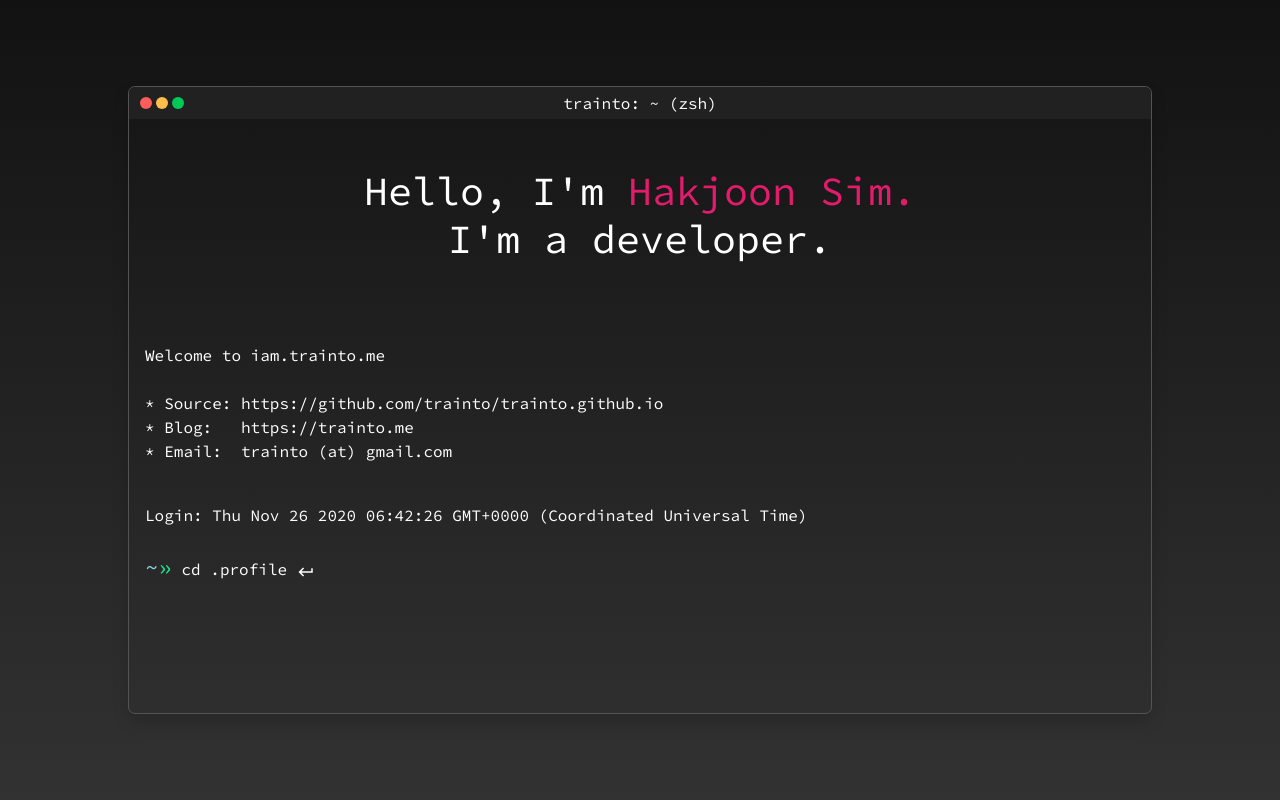
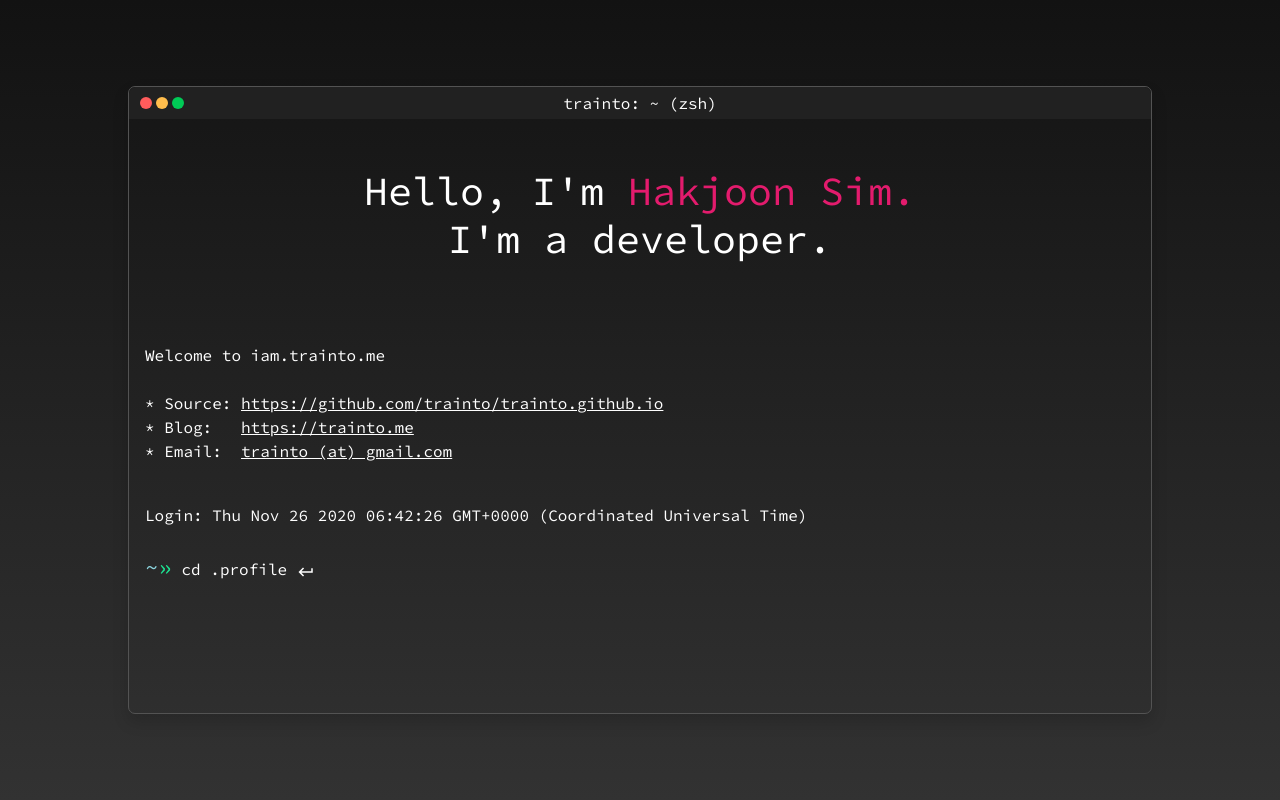
Before and after one commit to trainto/trainto.github.io, a React (Create React App) app: page / in a window 1280 px wide. Shown: the top 800 px of the page. Built offline with nearby package versions, Linux system fonts and the light colour scheme; no server answers.

Commit message:
add links from header

```diff
--- a/src/components/header.css
+++ b/src/components/header.css
@@ -1,6 +1,11 @@
 header {
   background-image: linear-gradient(to bottom, #121212 0%, #323232 100%);
   color: white;
+}
+
+header a {
+  color: inherit;
+  text-decoration: underline;
 }
 
 @media (max-width: 767px) {
--- a/src/components/header.tsx
+++ b/src/components/header.tsx
@@ -72,9 +72,21 @@ const Header = () => {
           <div>Welcome to iam.trainto.me</div>
           <br />
 
-          <div className="text-truncate"> * Source: https://github.com/trainto/trainto.github.io</div>
-          <div className="text-truncate"> * Blog: &nbsp;&nbsp;https://trainto.me</div>
-          <div className="text-truncate"> * Email: &nbsp;trainto (at) gmail.com</div>
+          <div className="text-truncate">
+            {' '}
+            * Source:{' '}
+            <a href="https://github.com/trainto/trainto.github.io" target="_blank" rel="noopener noreferrer">
+              https://github.com/trainto/trainto.github.io
+            </a>
+          </div>
+          <div className="text-truncate">
+            {' '}
+            * Blog: &nbsp;&nbsp;<a href="https://trainto.me">https://trainto.me</a>
+          </div>
+          <div className="text-truncate">
+            {' '}
+            * Email: &nbsp;<a href="mailto:trainto@gmail.com">trainto (at) gmail.com</a>
+          </div>
           <br />
 
           <div className="text-truncate mt-3">Login: {time}</div>
```
